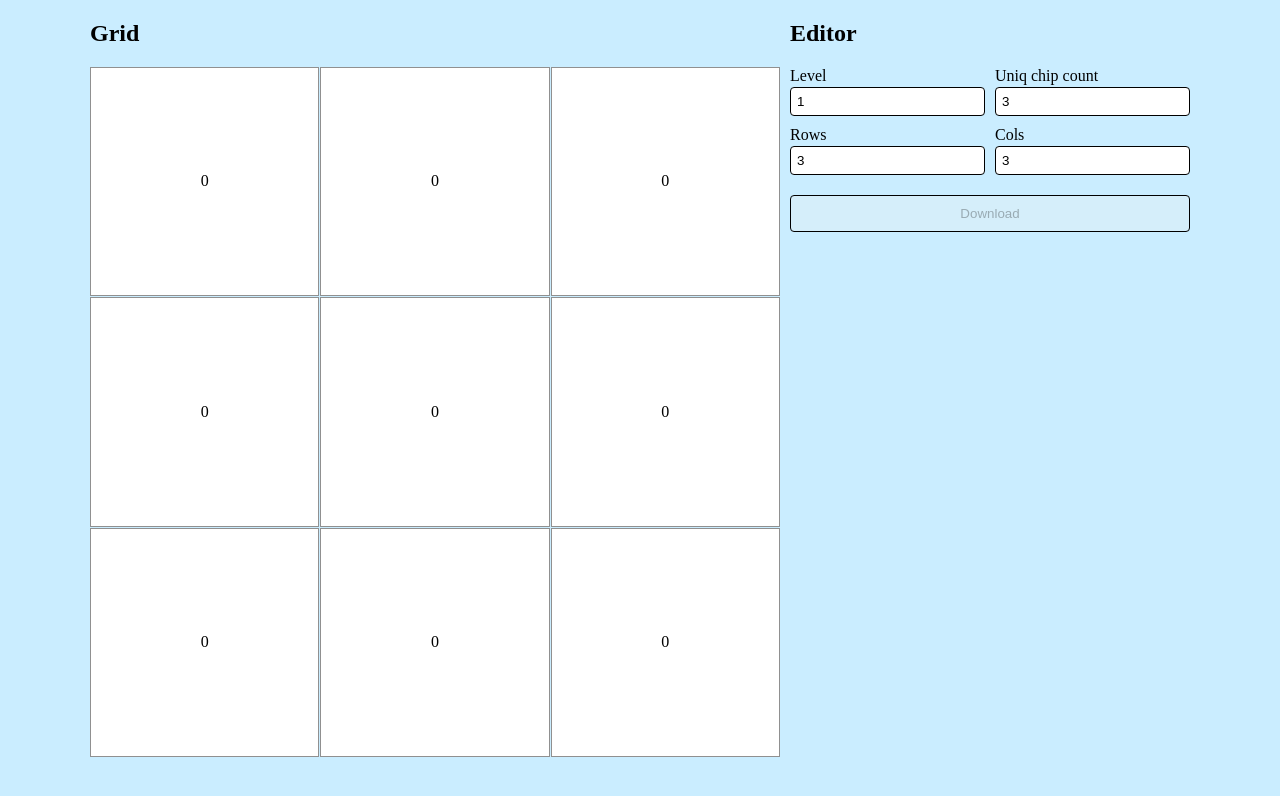
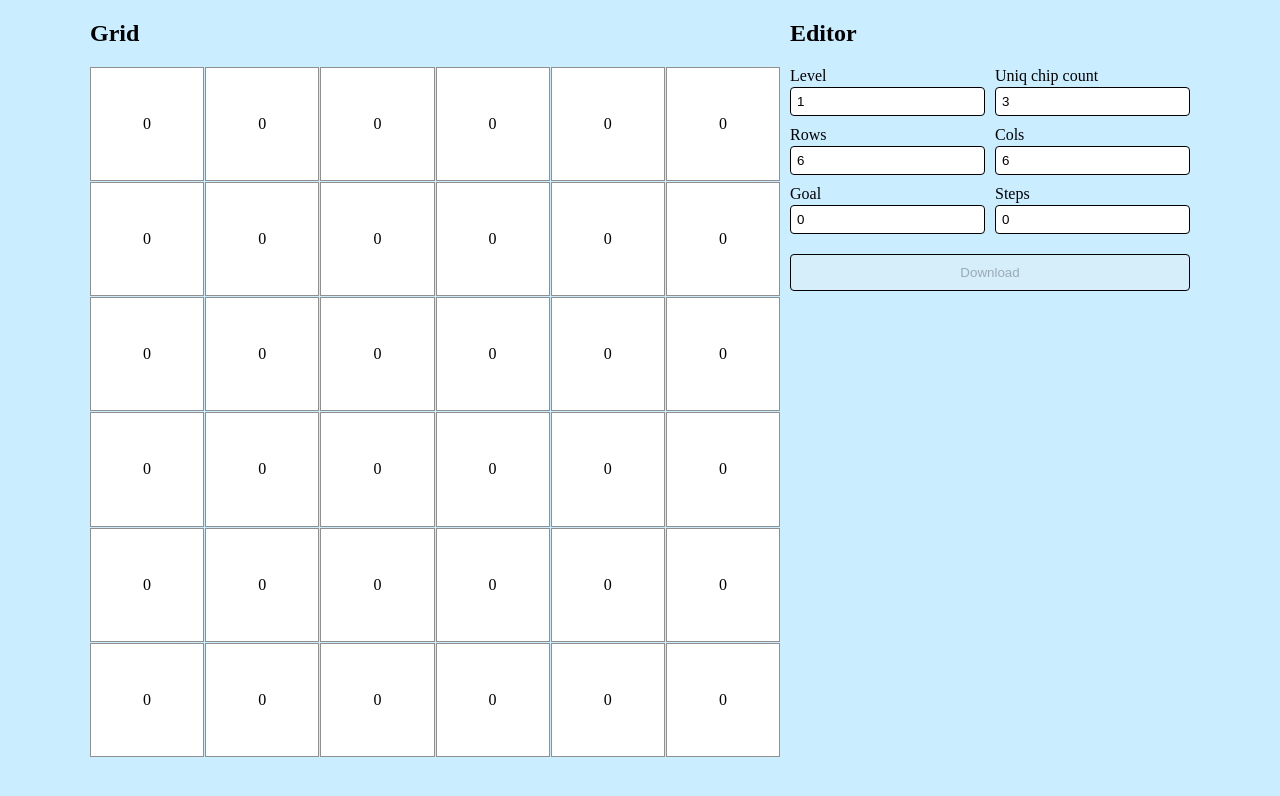
Before and after one commit to mklimov1/blast-game-field-editor, a Vue app: page / in a window 1280 px wide. Shown: the top 796 px of the page. Built offline with nearby package versions, Linux system fonts and the light colour scheme.

Commit message:
feat:  goal and steps

```diff
--- a/src/components/Settings.vue
+++ b/src/components/Settings.vue
@@ -8,7 +8,9 @@
 
   const store = useEditorStore();
 
-  const isButtonDisabled = computed(() => store.grid.flat().some((value) => value === 0));
+  const isButtonDisabled = computed(
+    () => store.grid.flat().some((value) => value === 0) || store.goal === 0 || store.steps === 0,
+  );
 
   const buttonClickHandle = () => {
     downloadFile(store.exportJSON(), `level-${store.level}.json`);
@@ -25,11 +27,15 @@
 
       <Input label="Level" type="number" v-model="store.level" />
 
-      <Input label="Uniq chip count" type="number" v-model="store.uniqChip" :min="1" :max="6" />
+      <Input label="Uniq chip count" type="number" v-model="store.uniqChip" :min="2" :max="6" />
 
-      <Input label="Rows" type="number" v-model="store.rows" :min="3" :max="30" />
+      <Input label="Rows" type="number" v-model="store.rows" :min="6" :max="20" />
 
-      <Input label="Cols" type="number" v-model="store.cols" :min="3" :max="30" />
+      <Input label="Cols" type="number" v-model="store.cols" :min="6" :max="20" />
+
+      <Input label="Goal" type="number" v-model="store.goal" />
+
+      <Input label="Steps" type="number" v-model="store.steps" />
 
     </div>
 
--- a/src/stores/editor.ts
+++ b/src/stores/editor.ts
@@ -4,9 +4,11 @@ import { ref, watch } from 'vue';
 export const useEditorStore = defineStore('editor', () => {
   const level = ref(1);
   const uniqChip = ref(3);
-  const rows = ref(3);
-  const cols = ref(3);
+  const rows = ref(6);
+  const cols = ref(6);
   const grid = ref<number[][]>([]);
+  const goal = ref(0);
+  const steps = ref(0);
 
   watch(
     [rows, cols],
@@ -31,13 +33,16 @@ export const useEditorStore = defineStore('editor', () => {
         rows: rows.value,
         cols: cols.value,
         grid: grid.value,
+        uniqueChipsCount: uniqChip.value,
+        goal: goal.value,
+        steps: steps.value,
       },
       null,
       2,
     );
   }
 
-  return { level, uniqChip, rows, cols, grid, setCell, exportJSON };
+  return { level, uniqChip, rows, cols, grid, goal, steps, setCell, exportJSON };
 });
 
 if (import.meta.hot) {
```
